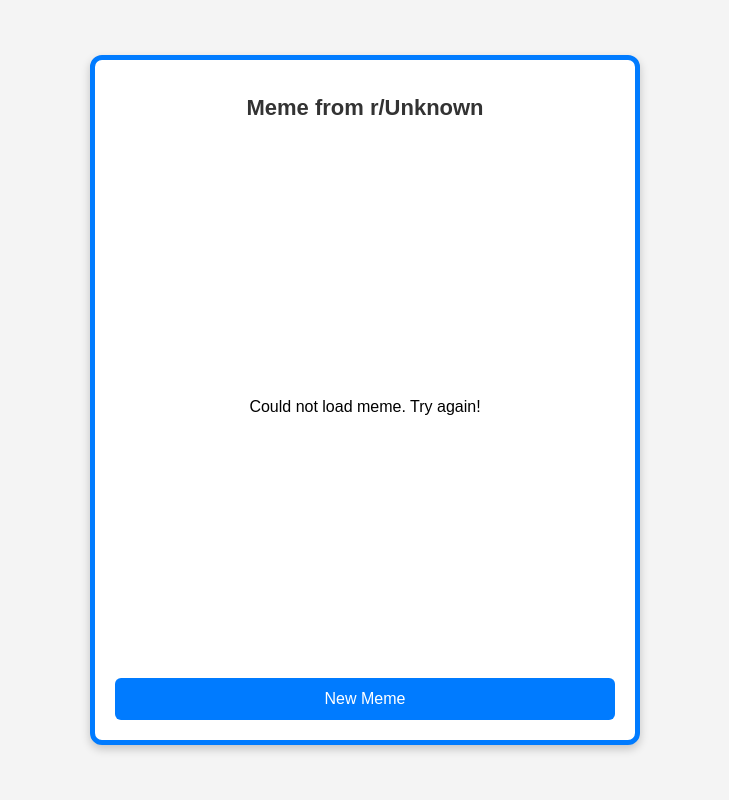
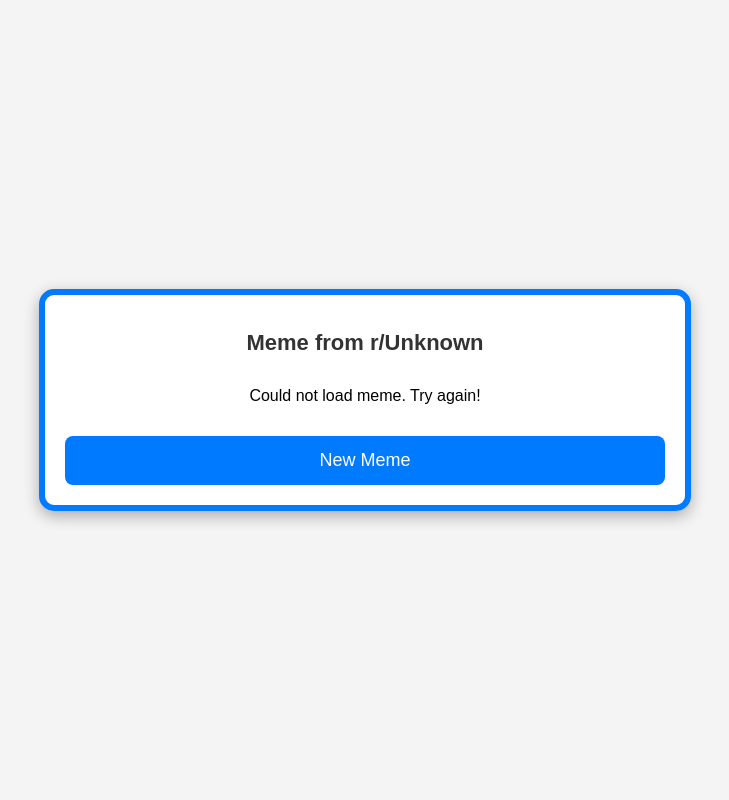
Before and after one commit to nandhubabu/Meme-Generator, a Flask app: page / in a window 1280 px wide. Shown: the whole page, without its empty margins (275-1004 px from the left). Run offline with Flask 3, Linux system fonts and the light colour scheme; data that the repository does not hold is empty.

Commit message:
Update index.html
frame not altering in accordance with the picture

```diff
--- a/templates/index.html
+++ b/templates/index.html
@@ -17,16 +17,16 @@
         .container {
             background: #fff;
             padding: 20px;
-            border-radius: 12px;
-            box-shadow: 0 4px 10px rgba(0, 0, 0, 0.2);
+            border-radius: 15px;
+            box-shadow: 0 5px 15px rgba(0, 0, 0, 0.3);
             text-align: center;
-            width: 90%;
-            max-width: 500px;
-            border: 5px solid #007BFF;
+            width: 95%;
+            max-width: 600px;
+            border: 6px solid #007BFF;
             display: flex;
             flex-direction: column;
             justify-content: space-between;
-            height: 80vh;
+            height: auto;
         }
         h1 {
             font-size: 22px;
@@ -34,27 +34,29 @@
             margin-bottom: 15px;
         }
         .meme-container {
-            flex-grow: 1;
             display: flex;
             justify-content: center;
             align-items: center;
+            max-height: 70vh;
+            overflow: hidden;
         }
         img {
             max-width: 100%;
             height: auto;
-            border-radius: 10px;
+            border-radius: 12px;
             box-shadow: 0 4px 8px rgba(0, 0, 0, 0.2);
         }
         button {
             width: 100%;
-            padding: 12px;
-            font-size: 16px;
+            padding: 14px;
+            font-size: 18px;
             background: #007BFF;
-            color: #fff;
+            color: white;
             border: none;
-            border-radius: 6px;
+            border-radius: 8px;
             cursor: pointer;
             transition: 0.3s;
+            margin-top: 15px;
         }
         button:hover {
             background: #0056b3;
```
